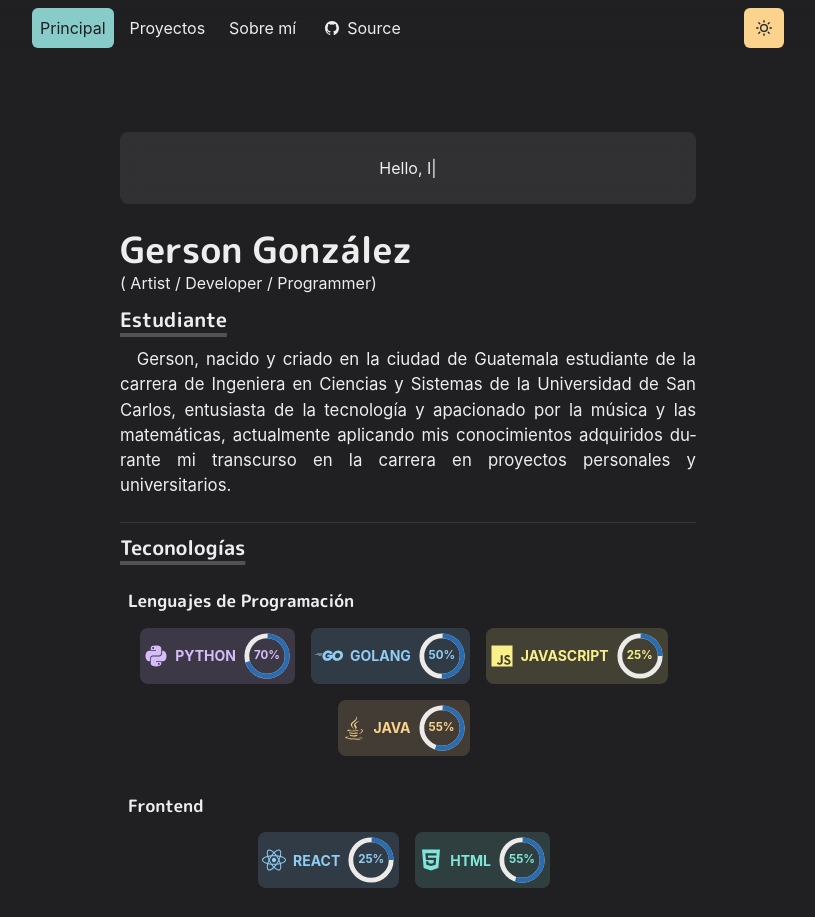
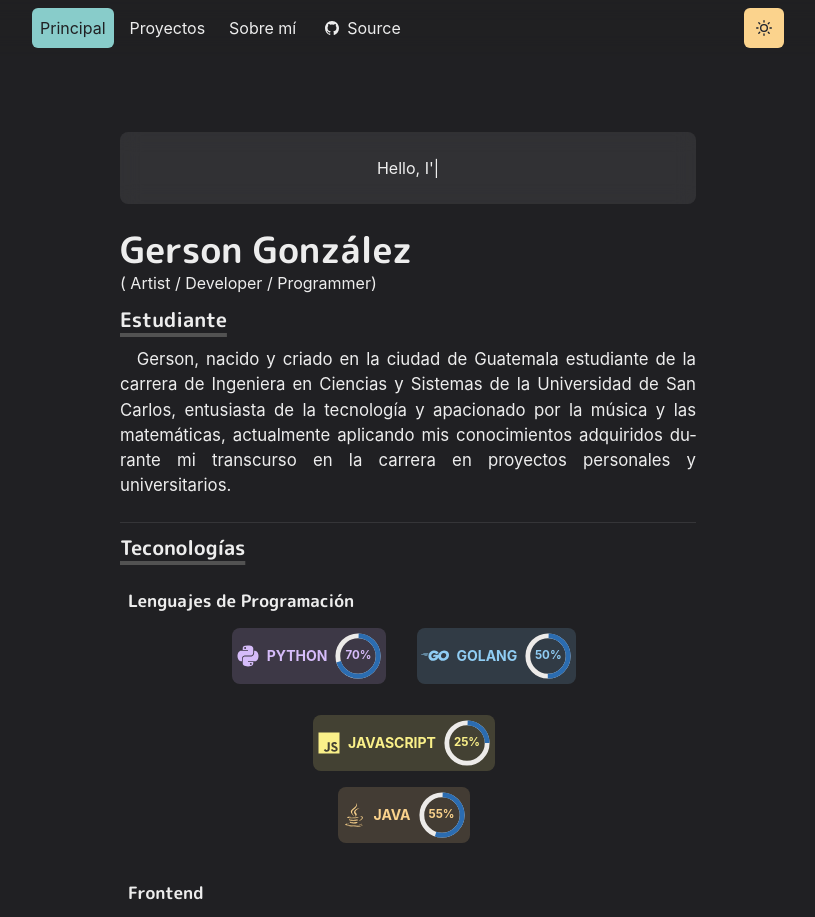
Before and after one commit to GersonOtoniel/My_Portafolio, a React (Vite) app: page / in a window 1280 px wide. Shown: the top 917 px of the page, without its empty margins (232-1047 px from the left). Built offline with nearby package versions, Linux system fonts and the light colour scheme.

Commit message:
Home.jsx file update, wrap added to List

```diff
--- a/src/components/Home.jsx
+++ b/src/components/Home.jsx
@@ -1,4 +1,4 @@
-import { Box, Container, useColorModeValue, Heading, List, ListItem, Divider } from "@chakra-ui/react";
+import { Box, Container, useColorModeValue, Heading, List, ListItem, Divider, Wrap } from "@chakra-ui/react";
 import { CircularProgress, CircularProgressLabel } from "@chakra-ui/react";
 import { ReactTyped } from "react-typed";
 import Layout from "./Article";
@@ -51,10 +51,9 @@ const Home = () => {
                     <Heading as="h3" variant="section-title">
                         Teconologías
                     </Heading>
-                    <List ml={2} my={8}>
-                    <Divider orientation='vertical'/>
+                    <List ml={2} my={8} >
                     <Heading as={'h3'} fontSize={'17'}>Lenguajes de Programación</Heading>
-                        <ListItem display={'flex'} justifyContent={'center'} alignItems={'center'}>
+                        <Wrap spacing="15px" justify="center">
                             <BadgeItem color={'purple'} display={'inline-flex'}
                             p={1} alignItems={'center'} style={{gap:7}}>
                                 <IoLogoPython size={24}/>
@@ -79,8 +78,10 @@ const Home = () => {
                                     <CircularProgressLabel>25%</CircularProgressLabel>
                                 </CircularProgress>
                             </BadgeItem>
-                        </ListItem>
-                        <ListItem display={'flex'} justifyContent={'center'} alignItems={'center'}>
+                        </Wrap>
+
+
+                        <Wrap display={'flex'} justifyContent={'center'} alignItems={'center'}>
                             <BadgeItem color={'orange'} display={'inline-flex'}
                             p={1} alignItems={'center'} style={{gap:7}}>
                                 <FaJava size={24}/>
@@ -89,11 +90,11 @@ const Home = () => {
                                     <CircularProgressLabel>55%</CircularProgressLabel>
                                 </CircularProgress>
                             </BadgeItem>
-                        </ListItem>
+                        </Wrap>
 
 
                         <Heading as={'h3'} fontSize={'17'} mt={10}>Frontend</Heading>
-                        <ListItem display={'flex'} justifyContent={'center'} alignItems={'center'}>
+                        <Wrap spacing="20px" justify="center">
                             <BadgeItem color={'blue'} display={'inline-flex'}
                             p={1} alignItems={'center'} style={{gap:7}}>
                                 <FaReact size={24}/>
@@ -110,7 +111,7 @@ const Home = () => {
                                     <CircularProgressLabel>55%</CircularProgressLabel>
                                 </CircularProgress>
                             </BadgeItem>
-                        </ListItem>
+                        </Wrap>
                     </List>
                 </Section>
             </Container>
```
